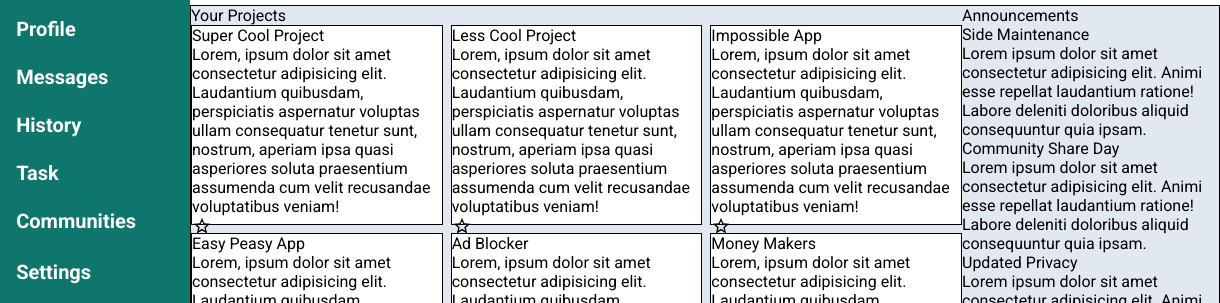
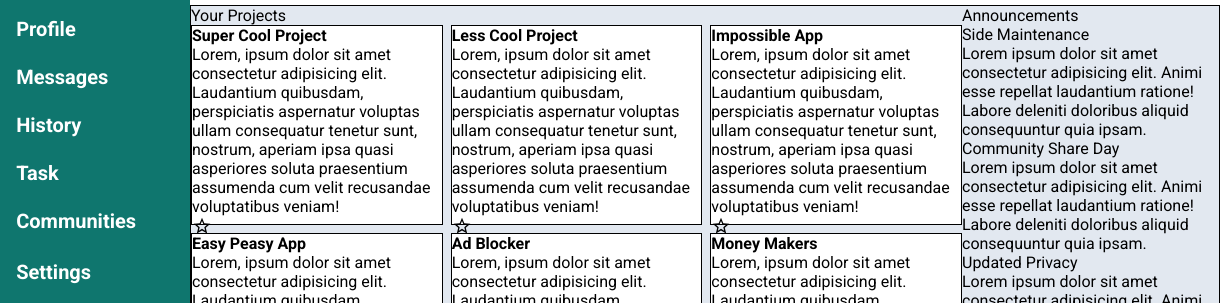
Before and after one commit to WilloBirillo/admin-dashboard-grid, a plain HTML site: page index.html in a window 1280 px wide. Shown: the part 128-431 px from the top of the page, 60-1280 px from the left. Drawn offline with Linux system fonts and the light colour scheme.

Commit message:
Fix: h4 instead card title

```diff
--- a/index.html
+++ b/index.html
@@ -129,7 +129,7 @@
           <p>Your Projects</p>
           <div class="projects">
             <div class="card">
-              <p class="card-title">Super Cool Project</p>
+              <h4>Super Cool Project</h4>
               <p>
                 Lorem, ipsum dolor sit amet consectetur adipisicing elit.
                 Laudantium quibusdam, perspiciatis aspernatur voluptas ullam
@@ -161,7 +161,7 @@
               </div>
             </div>
             <div class="card">
-              <p class="card-title">Less Cool Project</p>
+              <h4>Less Cool Project</h4>
               <p>
                 Lorem, ipsum dolor sit amet consectetur adipisicing elit.
                 Laudantium quibusdam, perspiciatis aspernatur voluptas ullam
@@ -193,7 +193,7 @@
               </div>
             </div>
             <div class="card">
-              <p class="card-title">Impossible App</p>
+              <h4>Impossible App</h4>
               <p>
                 Lorem, ipsum dolor sit amet consectetur adipisicing elit.
                 Laudantium quibusdam, perspiciatis aspernatur voluptas ullam
@@ -225,7 +225,7 @@
               </div>
             </div>
             <div class="card">
-              <p class="card-title">Easy Peasy App</p>
+              <h4>Easy Peasy App</h4>
               <p>
                 Lorem, ipsum dolor sit amet consectetur adipisicing elit.
                 Laudantium quibusdam, perspiciatis aspernatur voluptas ullam
@@ -257,7 +257,7 @@
               </div>
             </div>
             <div class="card">
-              <p class="card-title">Ad Blocker</p>
+              <h4>Ad Blocker</h4>
               <p>
                 Lorem, ipsum dolor sit amet consectetur adipisicing elit.
                 Laudantium quibusdam, perspiciatis aspernatur voluptas ullam
@@ -289,7 +289,7 @@
               </div>
             </div>
             <div class="card">
-              <p class="card-title">Money Makers</p>
+              <h4>Money Makers</h4>
               <p>
                 Lorem, ipsum dolor sit amet consectetur adipisicing elit.
                 Laudantium quibusdam, perspiciatis aspernatur voluptas ullam
```
